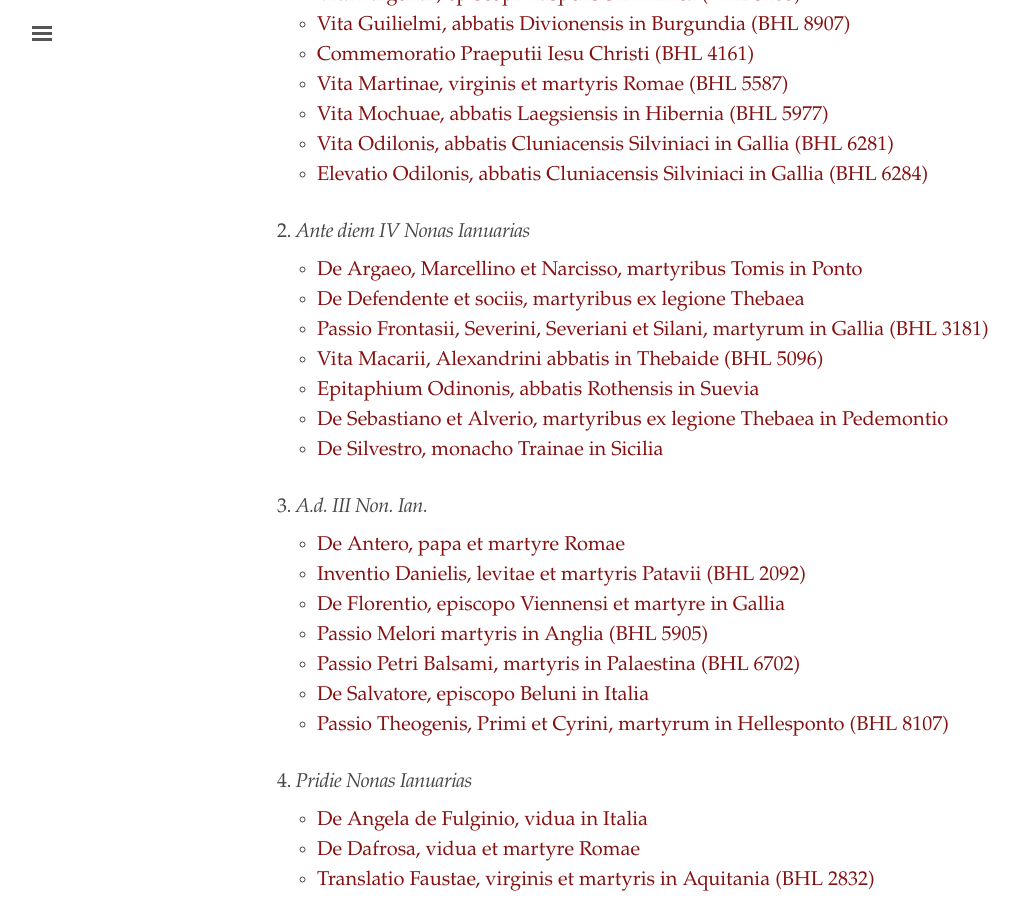
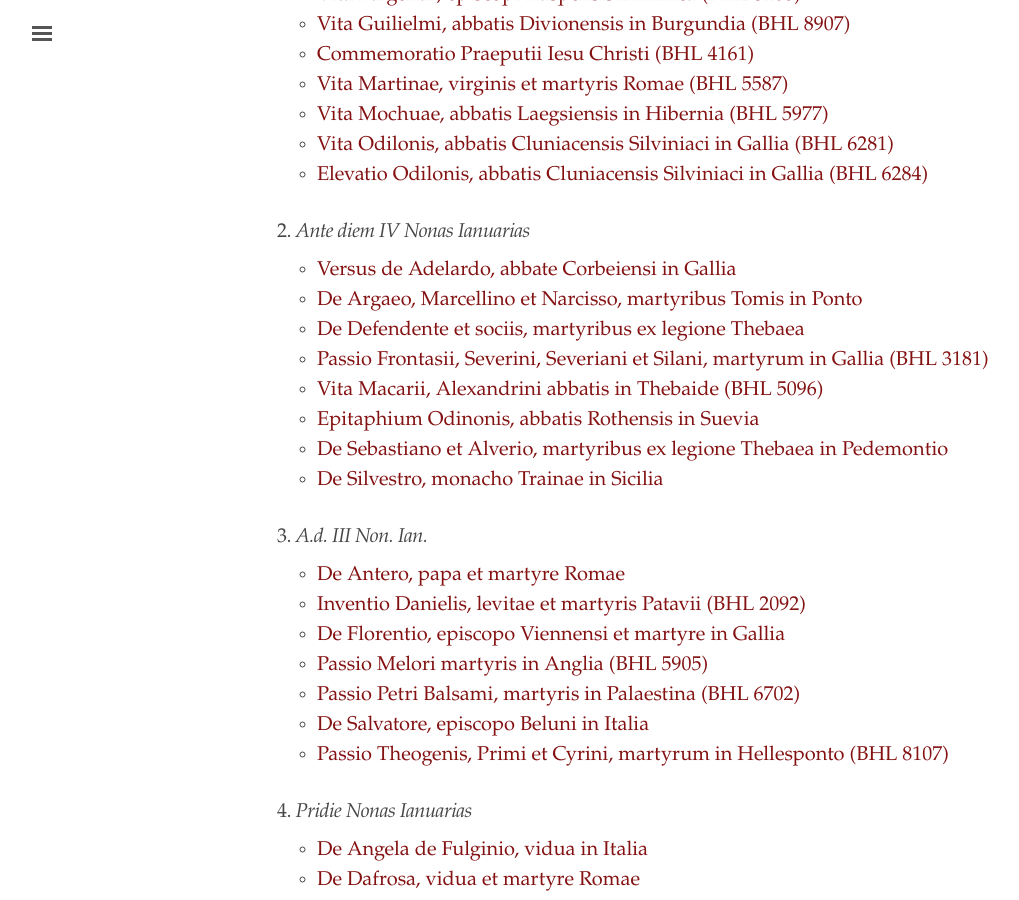
Before and after one commit to cjkoepke1/latin-hagiography, a Jekyll site: the page built from index.md, in a window 1280 px wide and 900 px high, scrolled down 715 px. Shown: the whole window, without its empty margins (3-1022 px from the left). Built offline with Jekyll 4.4.1, drawn with Linux system fonts in a browser that asks for light colours.

Commit message:
Added versus de Adelardo abbate

```diff
--- a/index.md
+++ b/index.md
@@ -30,6 +30,7 @@ title: "Latin Hagiography"
 
 ### 2. *Ante diem IV Nonas Ianuarias*
 
+- [Versus de Adelardo, abbate Corbeiensi in Gallia](https://cjkoepke1.github.io/latin-hagiography/texts/versus-de-adelardo-abbate/)
 - [De Argaeo, Marcellino et Narcisso, martyribus Tomis in Ponto](https://cjkoepke1.github.io/latin-hagiography/texts/de-argaeo-et-sociis/)
 - [De Defendente et sociis, martyribus ex legione Thebaea](https://cjkoepke1.github.io/latin-hagiography/texts/de-defendente/)
 - [Passio Frontasii, Severini, Severiani et Silani, martyrum in Gallia (BHL 3181)](https://cjkoepke1.github.io/latin-hagiography/texts/passio-frontasii/)
```
